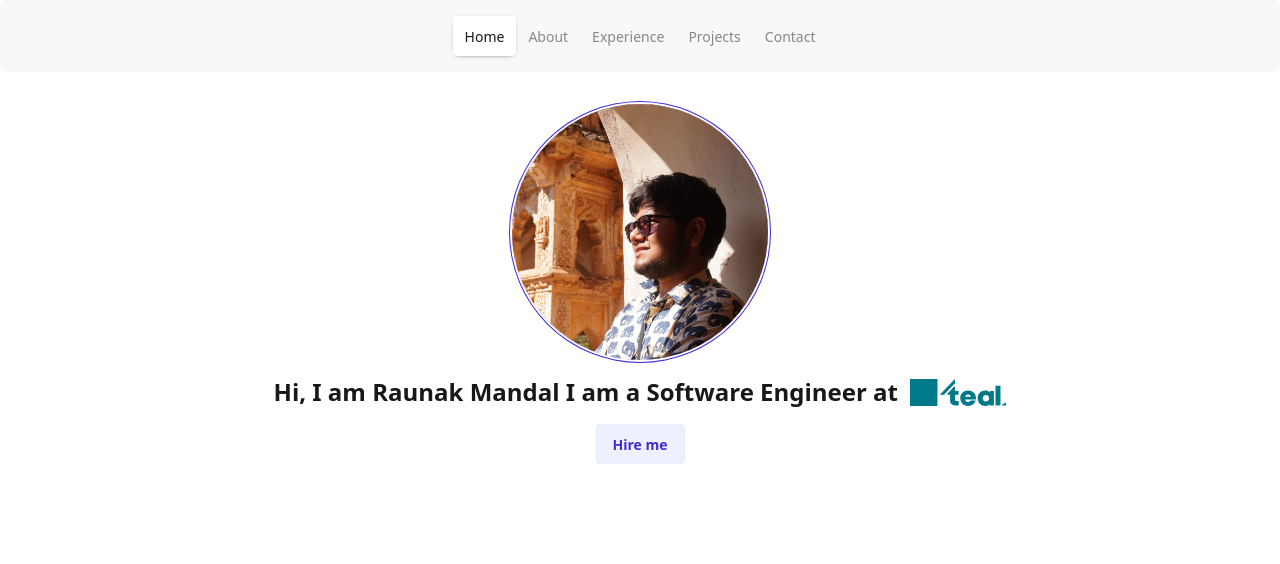
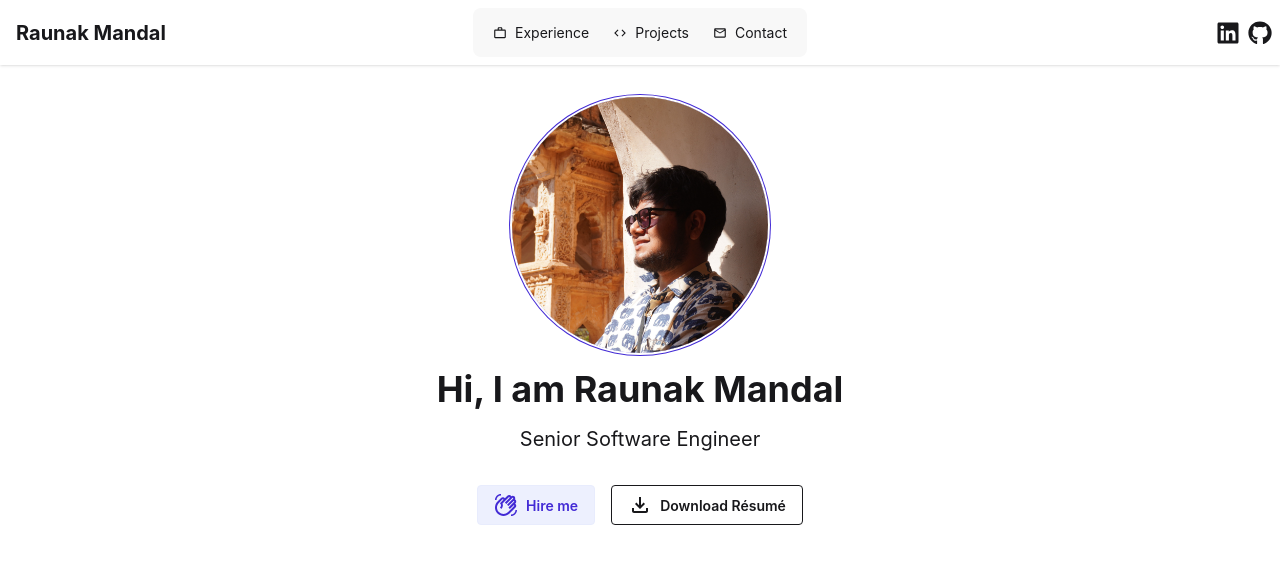
Before and after one commit to RaunakMandal/next-portfolio, a Next.js app: page / in a window 1280 px wide. Shown: the top 564 px of the page. Built offline with nearby package versions, Linux system fonts and the light colour scheme.

Commit message:
Refactor components and update styles; remove About component, enhance navigation, and improve project handling

```diff
--- a/app/about/page.tsx
+++ /dev/null
@@ -1,12 +0,0 @@
-import { About } from '@/components/About';
-import { Fragment } from 'react';
-
-const AboutPage = () => {
-  return (
-    <Fragment>
-      <About />
-    </Fragment>
-  );
-};
-
-export default AboutPage;
--- a/app/globals.css
+++ b/app/globals.css
@@ -1,4 +1,4 @@
 @import "tailwindcss";
 
 /* Enable daisyUI */
-@plugin "daisyui";
+@plugin "daisyui" { themes: light --default;}
--- a/app/layout.tsx
+++ b/app/layout.tsx
@@ -4,7 +4,7 @@ import { Navigation } from '@/components/Navigation';
 
 export const metadata: Metadata = {
   title: 'Raunak Mandal',
-  description: "Raunak Mandal's personal website",
+  description: 'Raunak Mandal - Senior Software Engineer',
 };
 
 export default function RootLayout({
--- a/components/About/index.tsx
+++ /dev/null
@@ -1,25 +0,0 @@
-export const About = () => {
-  return (
-    <div className='flex flex-col items-center h-full gap-3'>
-      <h1 className='text-2xl font-bold'>About</h1>
-      <p className='text-xl'>
-        In the final year of my Computer Science studies, I&apos;ve had the
-        opportunity to delve into various aspects of the field. While my
-        experience includes hands-on work with MERN Full Stack applications, I
-        must admit that my true passion lies beyond Android Development.
-        Throughout my academic journey, I&apos;ve cultivated a knack for
-        problem-solving, which is evident from my notable achievements. These
-        accomplishments highlight my ability to navigate through challenges with
-        determination and creativity. While my journey has led me to explore
-        different areas, I am open to new opportunities that align with my
-        problem-solving skills and expertise in the MERN stack. As I approach
-        the completion of my degree, I&apos;m excited to leverage my
-        multidisciplinary background and unique skill set to contribute
-        meaningfully to the world of technology. Whether it&apos;s refining
-        existing systems, tackling complex issues, or exploring new avenues, I
-        am committed to making a valuable impact in the field of Computer
-        Science.
-      </p>
-    </div>
-  );
-};
--- a/components/Experience/index.tsx
+++ b/components/Experience/index.tsx
@@ -11,7 +11,7 @@ export const Experience = () => {
       <h1 className='text-2xl font-bold'>Experience</h1>
       {isLoading && <span className='loading loading-ring loading-lg'></span>}
       {error && (
-        <div className='alert alert-error'>
+        <div className='alert alert-error alert-soft'>
           <svg
             xmlns='http://www.w3.org/2000/svg'
             className='stroke-current shrink-0 h-6 w-6'
--- a/components/Home/index.tsx
+++ b/components/Home/index.tsx
@@ -1,33 +1,36 @@
 import Image from 'next/image';
 import profilePic from '../../public/images/raunak.jpg';
-import tealLogo from '../../public/teal-logo.svg';
 import Link from 'next/link';
+import { MdOutlineFileDownload, MdOutlineWavingHand } from 'react-icons/md';
 
 export const Home = () => {
   return (
     <div className='flex flex-col items-center gap-4'>
       <div className='avatar'>
         <div className='w-64 rounded-full ring ring-primary ring-offset-base-100 ring-offset-2'>
-          <Image src={profilePic} alt='Picture of the author' />{' '}
+          <Image src={profilePic} loading='lazy' alt='Picture of the author' />
         </div>
       </div>
-      <span className='text-2xl font-bold flex items-center'>
-        Hi, I am Raunak Mandal I am a Software Engineer at &nbsp;
-        <Link
-          href='https://www.linkedin.com/company/tealindia/'
-          target='_blank'
-        >
-          <Image src={tealLogo} alt='Picture of the author' />
+      <p className='text-4xl font-bold text-center'>Hi, I am Raunak Mandal</p>
+      <p className='text-xl text-center'>Senior Software Engineer</p>
+      <div className='flex gap-4 mt-4'>
+        <Link href='mailto:raunak@raunakmandal.is-a.dev'>
+          <button className='btn btn-soft btn-primary'>
+            <span className='flex items-center gap-2'>
+              <MdOutlineWavingHand size={24} />
+              Hire me
+            </span>
+          </button>
         </Link>
-      </span>
-      {/* <div
-        className='tooltip'
-        data-tip='Disabled kyunki I am already working somewhere. Lol! :lolsob:'
-      > */}
-      <Link href='mailto:raunak@raunakmandal.is-a.dev' target='_blank'>
-        <button className='btn btn-soft btn-primary'>Hire me</button>
-      </Link>
-      {/* </div> */}
+        <Link href='/resume/Raunak_Resume_New.pdf' download={true}>
+          <button className='btn btn-outline'>
+            <span className='flex items-center gap-2'>
+              <MdOutlineFileDownload size={24} />
+              Download Résumé
+            </span>
+          </button>
+        </Link>
+      </div>
     </div>
   );
 };
--- a/components/Navigation/index.tsx
+++ b/components/Navigation/index.tsx
@@ -1,53 +1,91 @@
 'use client';
 
 import Link from 'next/link';
-import { usePathname } from 'next/navigation';
+import { FaGithub, FaLinkedin } from 'react-icons/fa';
+import { MdOutlineCode, MdOutlineMail, MdWorkOutline } from 'react-icons/md';
 
 export const Navigation = () => {
-  const path = usePathname();
-  const currentPath = path.split('/')[1];
   return (
-    <div className='tabs tabs-box py-4 justify-center'>
-      <Link
-        className={`tab tab-sm tabs-md tab-lifted ${
-          currentPath === '' ? 'tab-active' : ''
-        }`}
-        href='/'
-      >
-        Home
-      </Link>
-      <Link
-        className={`tab tab-sm md:tab-lg tab-lifted ${
-          currentPath === 'about' ? 'tab-active' : ''
-        }`}
-        href='/about'
-      >
-        About
-      </Link>
-      <Link
-        className={`tab tab-sm md:tab-lg tab-lifted ${
-          currentPath === 'experience' ? 'tab-active' : ''
-        }`}
-        href='/experience'
-      >
-        Experience
-      </Link>
-      <Link
-        className={`tab tab-sm md:tab-lg tab-lifted ${
-          currentPath === 'projects' ? 'tab-active' : ''
-        }`}
-        href='/projects'
-      >
-        Projects
-      </Link>
-      <Link
-        className={`tab tab-sm md:tab-lg tab-lifted ${
-          currentPath === 'contact' ? 'tab-active' : ''
-        }`}
-        href='/contact'
-      >
-        Contact
-      </Link>
+    <div className='navbar bg-base-100 shadow-sm'>
+      <div className='navbar-start'>
+        <div className='dropdown'>
+          <div tabIndex={0} role='button' className='btn btn-ghost lg:hidden'>
+            <svg
+              xmlns='http://www.w3.org/2000/svg'
+              className='h-5 w-5'
+              fill='none'
+              viewBox='0 0 24 24'
+              stroke='currentColor'
+            >
+              {' '}
+              <path
+                strokeLinecap='round'
+                strokeLinejoin='round'
+                strokeWidth='2'
+                d='M4 6h16M4 12h8m-8 6h16'
+              />{' '}
+            </svg>
+          </div>
+          <ul
+            tabIndex={-1}
+            className='menu menu-sm dropdown-content bg-base-100 rounded-box z-1 mt-3 w-52 p-2 shadow'
+          >
+            <li>
+              <span>
+                <MdWorkOutline />
+                <Link href='/experience'>Experience</Link>
+              </span>
+            </li>
+            <li>
+              <span>
+                <MdOutlineCode />
+                <Link href='/projects'>Projects</Link>
+              </span>
+            </li>
+            <li>
+              <span>
+                <MdOutlineMail />
+                <Link href='/contact'>Contact</Link>
+              </span>
+            </li>
+          </ul>
+        </div>
+        <span className='ml-2'>
+          <Link href='/'>
+            <p className='text-xl font-bold text-nowrap'>Raunak Mandal</p>
+          </Link>
+        </span>
+      </div>
+      <div className='navbar-center hidden lg:flex'>
+        <ul className='menu bg-base-200 lg:menu-horizontal rounded-box'>
+          <li>
+            <span>
+              <MdWorkOutline />
+              <Link href='/experience'>Experience</Link>
+            </span>
+          </li>
+          <li>
+            <span>
+              <MdOutlineCode />
+              <Link href='/projects'>Projects</Link>
+            </span>
+          </li>
+          <li>
+            <span>
+              <MdOutlineMail />
+              <Link href='/contact'>Contact</Link>
+            </span>
+          </li>
+        </ul>
+      </div>
+      <div className='navbar-end gap-2'>
+        <Link href='https://www.linkedin.com/in/raunak-mandal' target='_blank'>
+          <FaLinkedin size={24} />
+        </Link>
+        <Link href='https://github.com/RaunakMandal' target='_blank'>
+          <FaGithub size={24} />
+        </Link>
+      </div>
     </div>
   );
 };
--- a/components/Projects/index.tsx
+++ b/components/Projects/index.tsx
@@ -10,7 +10,7 @@ export const Projects = () => {
       <h1 className='text-2xl font-bold'>Projects</h1>
       {isLoading && <span className='loading loading-ring loading-lg'></span>}
       {error && (
-        <div className='alert alert-error'>
+        <div className='alert alert-error alert-soft'>
           <svg
             xmlns='http://www.w3.org/2000/svg'
             className='stroke-current shrink-0 h-6 w-6'
@@ -27,7 +27,7 @@ export const Projects = () => {
           <span>{error}</span>
         </div>
       )}
-      <ProjectsList projects={projects} />
+      <ProjectsList projects={projects.current} />
     </div>
   );
 };
--- a/components/Projects/useProjects.hook.ts
+++ b/components/Projects/useProjects.hook.ts
@@ -1,9 +1,9 @@
 import { T_Project } from '@/core/types/project';
 import axios from 'axios';
-import { useEffect, useState } from 'react';
+import { useEffect, useRef, useState } from 'react';
 
 export const useProjects = () => {
-  const [projects, setProjects] = useState<T_Project[]>([]);
+  const projects = useRef<T_Project[]>([]);
   const [isLoading, setIsLoading] = useState<boolean>(false);
   const [error, setError] = useState<string | null>(null);
 
@@ -14,7 +14,7 @@ export const useProjects = () => {
       .get('/projects/api')
       .then((response) => {
         if (response.status === 200) {
-          setProjects(response.data);
+          projects.current = response.data;
         }
       })
       .catch((error) => {
```
Also changed, not shown: components/Contact/index.tsx (+4 -15 lines), package.json (+7 -6 lines), 2 other files (tests, documents, lock files or other folders).
